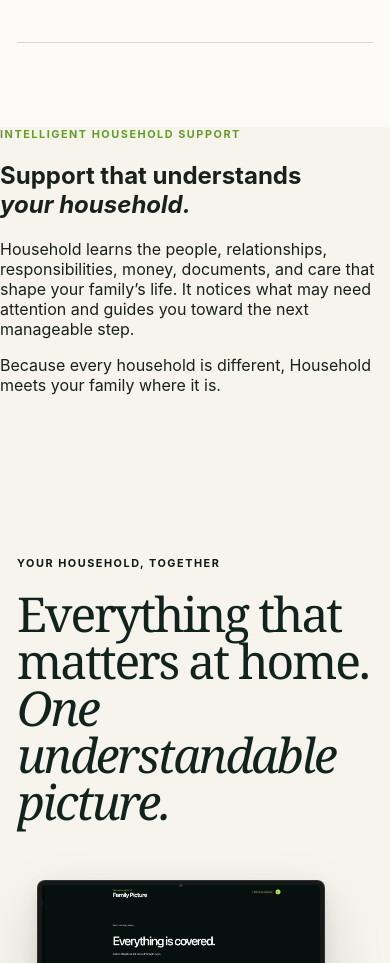
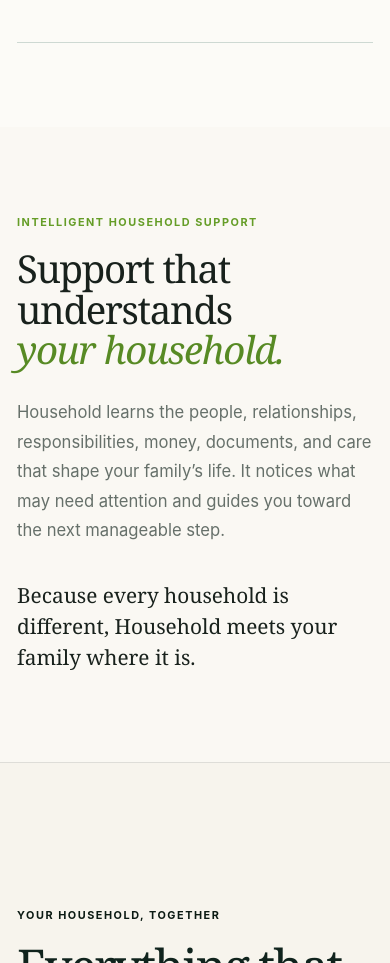
Before and after one commit to bigteach85/household-site, a React (Vite) app: page / in a window 390 px wide. Shown: the part 2440-3403 px from the top of the page. Built offline with nearby package versions, Linux system fonts and the light colour scheme; no server answers.

Commit message:
Add restrained intelligent companion positioning to src/App.css

```diff
--- a/src/App.css
+++ b/src/App.css
@@ -34,6 +34,13 @@
 .household-promise-grid span { color: #174f43; font-size: .7rem; font-weight: 800; letter-spacing: .14em; }
 .household-promise-grid h3 { margin: 18px 0 10px; color: #123b33; font-family: Georgia, serif; font-size: clamp(1.45rem, 2.2vw, 2rem); font-weight: 400; }
 .household-promise-grid p { margin: 0; color: #52635d; line-height: 1.7; }
+.intelligent-support { padding: clamp(88px, 10vw, 145px) 0; background: #faf8f3; border-bottom: 1px solid var(--line-light); }
+.intelligent-support-inner { width: min(1120px, calc(100% - 56px)); margin: 0 auto; display: grid; grid-template-columns: .95fr 1.05fr; gap: clamp(48px, 8vw, 110px); align-items: start; }
+.intelligent-support h2 { margin: 19px 0 0; font-family: var(--serif); font-size: clamp(2.4rem, 4.2vw, 4.25rem); font-weight: 400; line-height: 1.06; letter-spacing: -.035em; }
+.intelligent-support h2 em { color: #578a24; font-weight: 400; }
+.intelligent-support-copy { padding-top: 34px; }
+.intelligent-support-copy p { margin: 0; color: var(--muted); font-size: 1.04rem; line-height: 1.78; }
+.intelligent-support-copy .intelligent-support-close { margin-top: 34px; color: var(--ink); font-family: var(--serif); font-size: clamp(1.3rem, 2vw, 1.65rem); line-height: 1.5; }
 .founding-100 { padding: clamp(88px, 10vw, 150px) 0; background: #123b33; color: #f7f5ee; }
 .founding-100-inner { width: min(1120px, calc(100% - 56px)); margin: 0 auto; display: grid; grid-template-columns: 150px minmax(0, 1fr) 280px; gap: clamp(34px, 6vw, 80px); align-items: center; }
 .founding-100-mark { width: 140px; height: 140px; display: grid; place-items: center; border: 1px solid rgba(183,255,84,.38); border-radius: 50% 50% 46% 54% / 58% 45% 55% 42%; color: #b7ff54; transform: rotate(-5deg); }
@@ -56,6 +63,8 @@
   .founding-100-mark { width: 92px; height: 92px; }
   .founding-100-mark span { font-size: 2rem; }
   .founding-100-aside { padding: 24px 0 0; border-top: 1px solid rgba(255,255,255,.16); border-left: 0; }
+  .intelligent-support-inner { width: calc(100% - 34px); grid-template-columns: 1fr; gap: 28px; }
+  .intelligent-support-copy { padding-top: 0; }
 }
 
 /* HOUSEHOLD ILLUSTRATION SYSTEM
```
